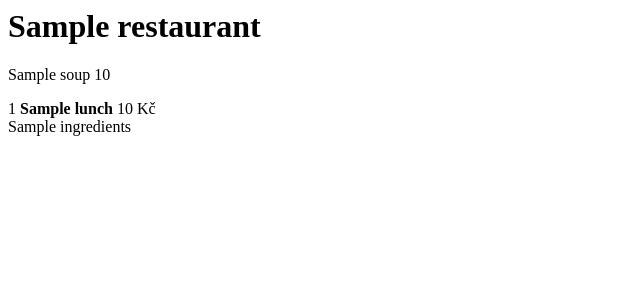
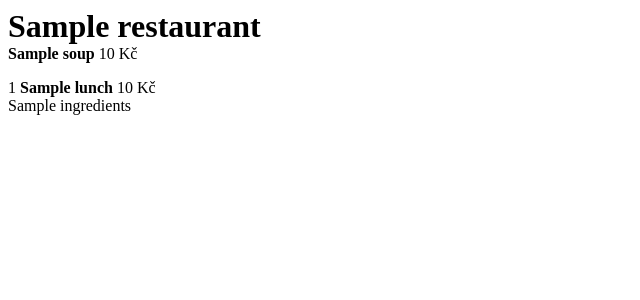
Before and after one commit to trnila/assistant, a Flask app: template templates/lunch.html in a window 1280 px wide. Shown: the top 300 px of the page, without its empty margins (0-640 px from the left). Run offline with Flask 2, Linux system fonts and the light colour scheme; the template is opened without the code that fills it: most values are stand-ins (such as "Sample title", 1, 10 or a date in 2020).

Commit message:
lunch template: show if there is no lunch, add price to soup, h1 margin

```diff
--- a/templates/lunch.html
+++ b/templates/lunch.html
@@ -1,12 +1,27 @@
 <style>
+  h1 {
+    margin: 0px;
+  }
   ul {
     padding: 0;
+  }
+  div.restaurant {
+    margin-bottom: 10px;
   }
 </style>
 
 {% for restaurant in restaurants %}
+  <div class="restaurant">
     <h1>{{ restaurant.name }}</h1>
-  {{ restaurant.soup }} {{ restaurant.soup_price }}
+    {% if not restaurant.soup and not restaurant.lunches %}
+    No lunch found.
+    {% else %}
+      {% if restaurant.soup %}
+      <strong>{{ restaurant.soup }}</strong>
+      {% if restaurant.soup_price %}
+        {{ restaurant.soup_price }} Kč
+      {% endif %}
+      {% endif %}
 
       <ul>
         {% for lunch in restaurant.lunches %}
@@ -18,5 +33,6 @@
         </li>
         {% endfor %}
       </ul>
-
+    {% endif %}
+  </div>
 {% endfor %}
```
Lines whose indentation alone changed are shown as unchanged.
